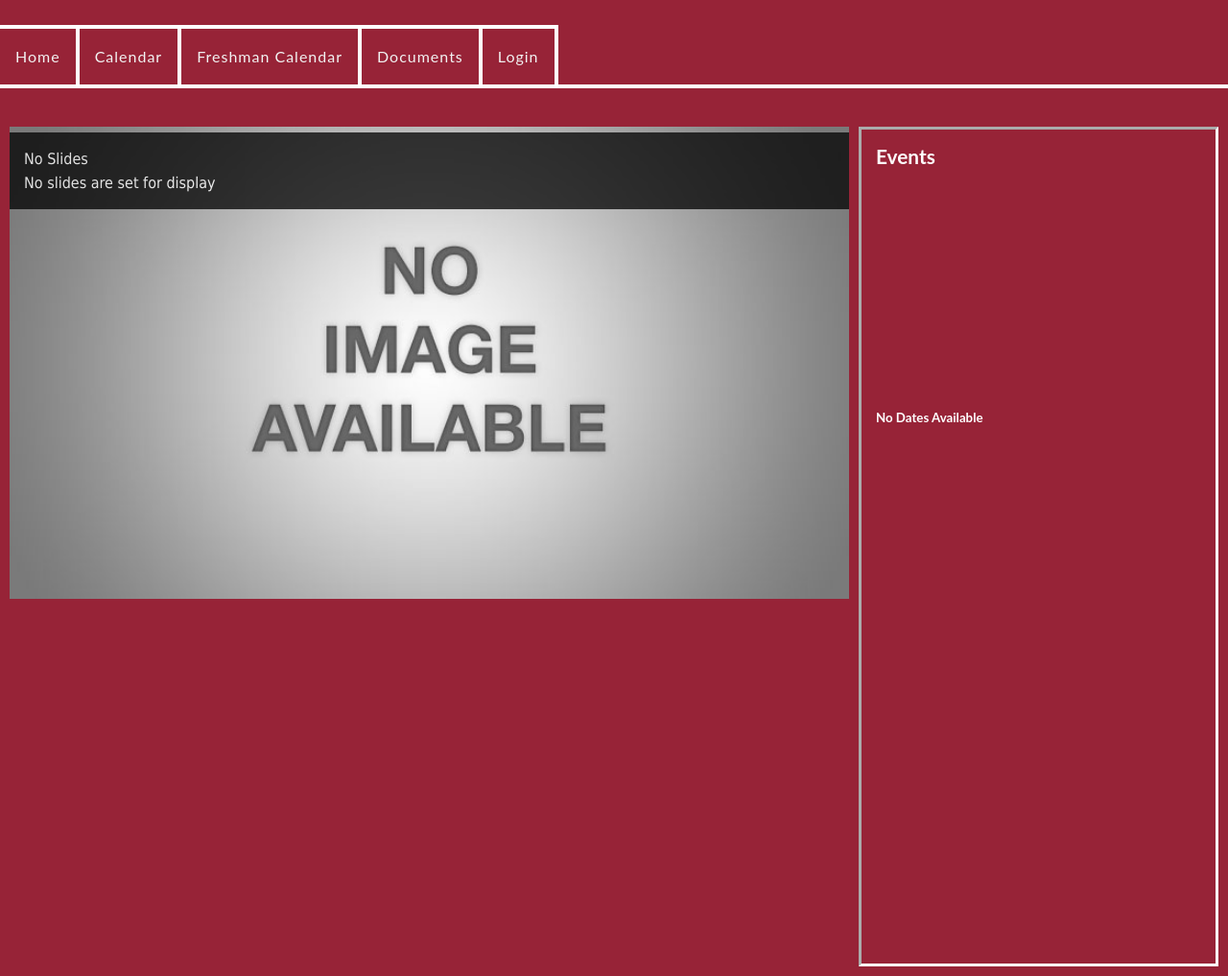
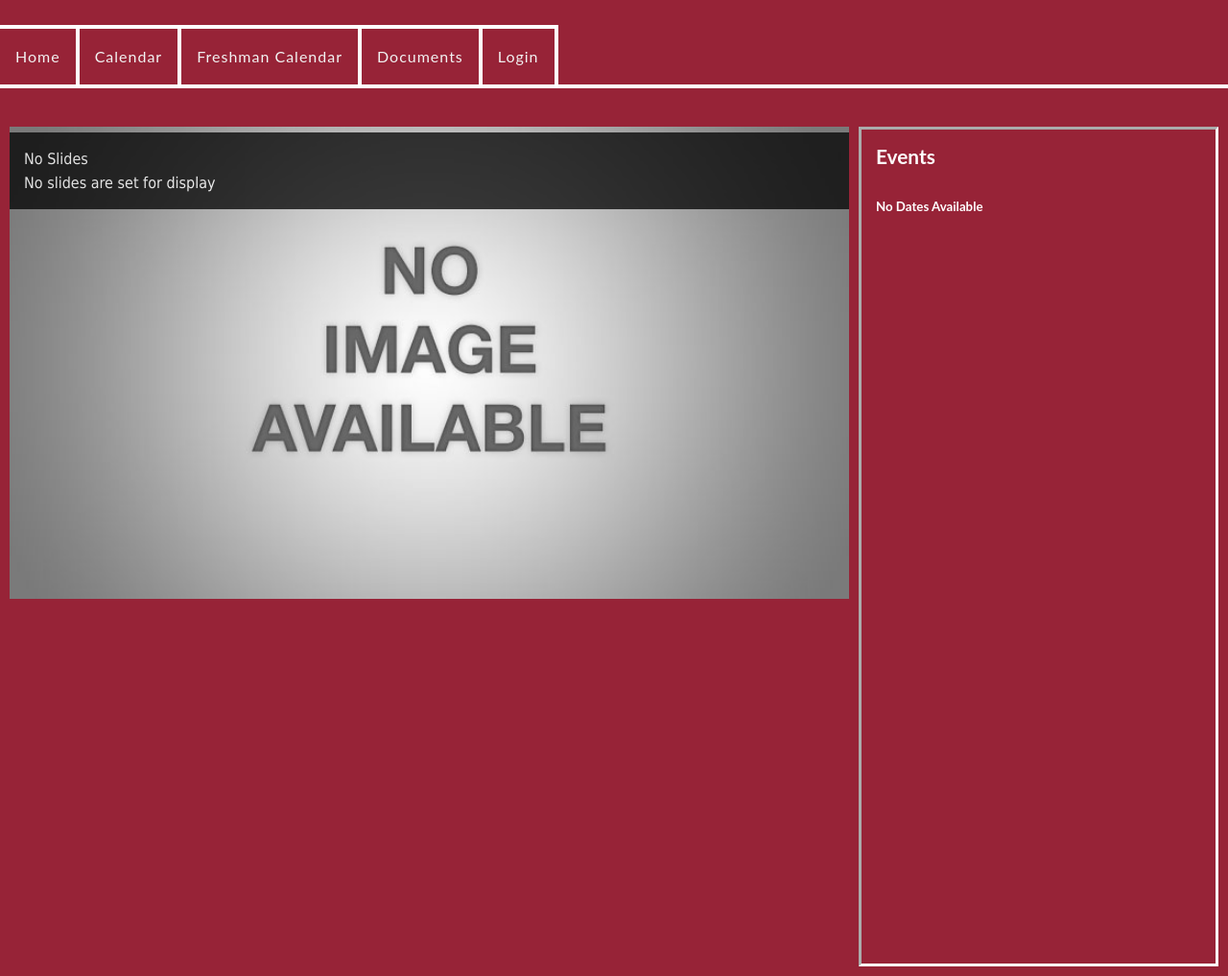
Before and after one commit to doublemix/HonorsWebAplication, a PHP site: page / in a window 1280 px wide. Shown: the part 124-1141 px from the top of the page at 96% size. Run offline with PHP 8.4, Linux system fonts and the light colour scheme; data that the repository does not hold is empty.

Commit message:
Fixed weird spacing of events on home page.

```diff
--- a/CSS/index.css
+++ b/CSS/index.css
@@ -52,17 +52,13 @@ margin-right: 50px;
 }
 
 .news-table-wrapper, .dates-table-wrapper {
-  /*display: table-cell;*/
   width: 100%;
-  height: 100%;
   font-size: 1em;
 }
 
 .news-table, .dates-table {
   display: table;
-  /*border-color: #333;*/
   width: 100%;
-  height: 100%;
   margin: 5px;
   font-size: 1em;
 }
```
